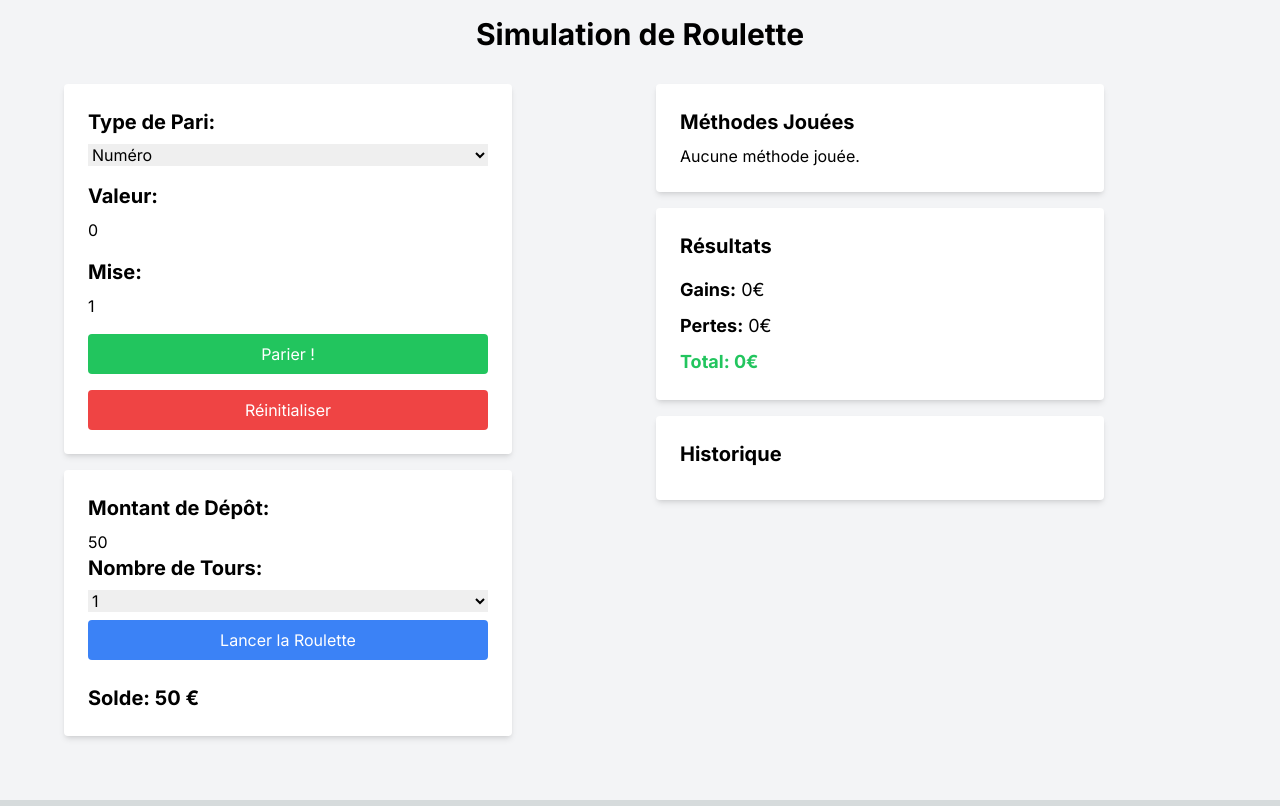
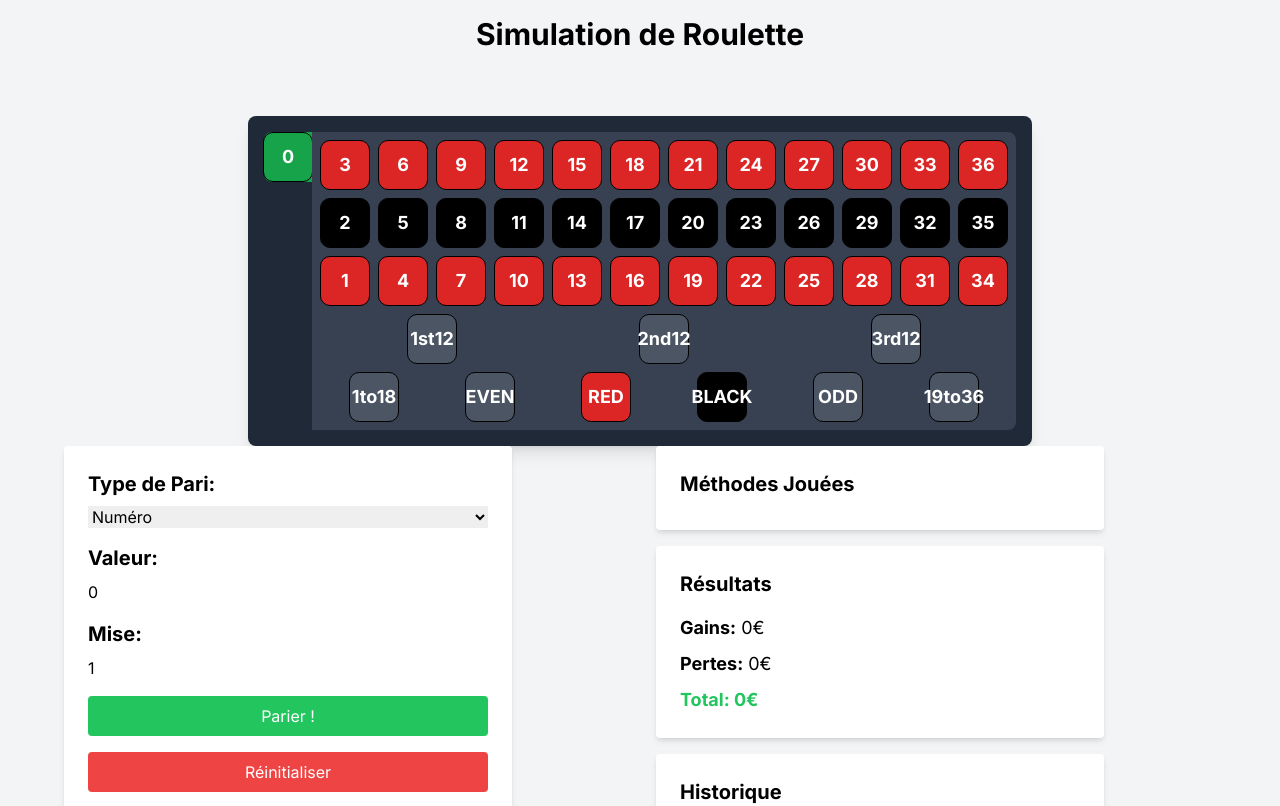
Before and after one commit to Potowai/RouletteSimulator, a Next.js app: page / in a window 1280 px wide. Shown: the top 806 px of the page. Built offline with nearby package versions, Linux system fonts and the light colour scheme.

Commit message:
ajout de la table, couleurs pas bonne

```diff
--- a/app/components/MethodList.jsx
+++ b/app/components/MethodList.jsx
@@ -6,7 +6,7 @@ const MethodList = ({ methods }) => {
   return (
     <div className="bg-white p-6 rounded shadow-md w-full max-w-md text-black">
       <h2 className="text-xl font-bold mb-2">Méthodes Jouées</h2>
-      {methods.length > 0 ? (
+      {methods.length > 0 && (
         <ul>
           {methods.map((method, index) => (
             <li key={index} className="mb-2">
@@ -14,8 +14,6 @@ const MethodList = ({ methods }) => {
             </li>
           ))}
         </ul>
-      ) : (
-        <p>Aucune méthode jouée.</p>
       )}
     </div>
   );
--- a/app/components/Roulette.jsx
+++ b/app/components/Roulette.jsx
@@ -33,7 +33,7 @@ const Roulette = ({ methods, updateResults, updateHistory }) => {
         if (method.type === 'number' && method.value === number) {
           wins += method.amount * 35;
         } else if (method.type === 'color' && method.value === getColor(number)) {
-          wins += method.amount * 1; // Pari couleur paie 1 pour 1
+          wins += method.amount * 2; // Pari couleur paie 1 pour 1
         } else {
           losses += method.amount;
         }
--- /dev/null
+++ b/app/components/RouletteTable.jsx
@@ -0,0 +1,65 @@
+'use client';
+
+import React from 'react';
+
+const RouletteTable = ({ addMethod }) => {
+  const handleCellClick = (number) => {
+    addMethod({ type: 'number', value: number, amount: 1 });
+  };
+
+  const handleSectionClick = (section) => {
+    addMethod({ type: 'section', value: section, amount: 1 });
+  };
+
+  return (
+    <div className="flex justify-center mt-8">
+      <div className="bg-gray-800 p-4 rounded-lg shadow-lg">
+        <div className="flex">
+          <div className="flex flex-col items-center justify-center bg-green-600 w-12 h-full rounded-l-lg">
+            <div className="roulette-cell text-white text-lg font-bold p-4 cursor-pointer" onClick={() => handleCellClick(0)}>0</div>
+          </div>
+          <div className="grid grid-cols-12 gap-2 p-2 bg-gray-700 rounded-r-lg">
+            {[3, 6, 9, 12, 15, 18, 21, 24, 27, 30, 33, 36].map((number) => (
+              <div key={number} className="roulette-cell bg-red-600 text-white text-lg font-bold flex items-center justify-center rounded cursor-pointer" onClick={() => handleCellClick(number)}>{number}</div>
+            ))}
+            {[2, 5, 8, 11, 14, 17, 20, 23, 26, 29, 32, 35].map((number) => (
+              <div key={number} className="roulette-cell bg-black text-white text-lg font-bold flex items-center justify-center rounded cursor-pointer" onClick={() => handleCellClick(number)}>{number}</div>
+            ))}
+            {[1, 4, 7, 10, 13, 16, 19, 22, 25, 28, 31, 34].map((number) => (
+              <div key={number} className="roulette-cell bg-red-600 text-white text-lg font-bold flex items-center justify-center rounded cursor-pointer" onClick={() => handleCellClick(number)}>{number}</div>
+            ))}
+            <div className="col-span-4 flex items-center justify-center">
+              <div className="roulette-cell bg-gray-600 text-white text-lg font-bold flex items-center justify-center rounded cursor-pointer w-full py-4" onClick={() => handleSectionClick('1st12')}>1st12</div>
+            </div>
+            <div className="col-span-4 flex items-center justify-center">
+              <div className="roulette-cell bg-gray-600 text-white text-lg font-bold flex items-center justify-center rounded cursor-pointer w-full py-4" onClick={() => handleSectionClick('2nd12')}>2nd12</div>
+            </div>
+            <div className="col-span-4 flex items-center justify-center">
+              <div className="roulette-cell bg-gray-600 text-white text-lg font-bold flex items-center justify-center rounded cursor-pointer w-full py-4" onClick={() => handleSectionClick('3rd12')}>3rd12</div>
+            </div>
+            <div className="col-span-2 flex items-center justify-center">
+              <div className="roulette-cell bg-gray-600 text-white text-lg font-bold flex items-center justify-center rounded cursor-pointer w-full py-4" onClick={() => handleSectionClick('1to18')}>1to18</div>
+            </div>
+            <div className="col-span-2 flex items-center justify-center">
+              <div className="roulette-cell bg-gray-600 text-white text-lg font-bold flex items-center justify-center rounded cursor-pointer w-full py-4" onClick={() => handleSectionClick('EVEN')}>EVEN</div>
+            </div>
+            <div className="col-span-2 flex items-center justify-center">
+              <div className="roulette-cell bg-red-600 text-white text-lg font-bold flex items-center justify-center rounded cursor-pointer w-full py-4" onClick={() => handleSectionClick('red')}>RED</div>
+            </div>
+            <div className="col-span-2 flex items-center justify-center">
+              <div className="roulette-cell bg-black text-white text-lg font-bold flex items-center justify-center rounded cursor-pointer w-full py-4" onClick={() => handleSectionClick('black')}>BLACK</div>
+            </div>
+            <div className="col-span-2 flex items-center justify-center">
+              <div className="roulette-cell bg-gray-600 text-white text-lg font-bold flex items-center justify-center rounded cursor-pointer w-full py-4" onClick={() => handleSectionClick('ODD')}>ODD</div>
+            </div>
+            <div className="col-span-2 flex items-center justify-center">
+              <div className="roulette-cell bg-gray-600 text-white text-lg font-bold flex items-center justify-center rounded cursor-pointer w-full py-4" onClick={() => handleSectionClick('19to36')}>19to36</div>
+            </div>
+          </div>
+        </div>
+      </div>
+    </div>
+  );
+};
+
+export default RouletteTable;
--- a/app/globals.css
+++ b/app/globals.css
@@ -31,3 +31,58 @@ body {
     text-wrap: balance;
   }
 }
+
+.roulette-table-container {
+  display: flex;
+  gap: 2px;
+  padding: 10px;
+  background-color: grey;
+}
+
+.roulette-column {
+  display: flex;
+  flex-direction: column;
+}
+
+.roulette-grid {
+  display: grid;
+  gap: 2px;
+}
+
+.roulette-row {
+  display: flex;
+}
+
+.roulette-cell {
+  width: 50px;
+  height: 50px;
+  display: flex;
+  justify-content: center;
+  align-items: center;
+  color: white;
+  font-weight: bold;
+  cursor: pointer;
+  border: 1px solid black;
+  border-radius: 10px;
+}
+
+.roulette-cell.green {
+  background-color: green;
+  height: 100%;
+}
+
+.roulette-cell.red {
+  background-color: red;
+}
+
+.roulette-cell.black {
+  background-color: black;
+}
+
+.roulette-row:last-child .roulette-cell {
+  width: calc(100% / 6);
+}
+
+.roulette-row:nth-last-child(2) .roulette-cell {
+  width: calc(100% / 3);
+}
--- a/app/page.tsx
+++ b/app/page.tsx
@@ -6,6 +6,7 @@ import MethodForm from './components/MethodForm';
 import Result from './components/Result';
 import History from './components/History';
 import MethodList from './components/MethodList';
+import RouletteTable from './components/RouletteTable';
 
 const Home = () => {
   const [methods, setMethods] = useState([]);
@@ -31,6 +32,7 @@ const Home = () => {
   return (
     <div className="min-h-screen bg-gray-100 flex flex-col items-center p-4 text-black">
       <h1 className="text-3xl font-bold mb-8">Simulation de Roulette</h1>
+      <RouletteTable addMethod={addMethod} />
       <div className="grid grid-cols-1 lg:grid-cols-2 gap-8 w-full max-w-6xl">
         <div className="space-y-4">
           <MethodForm addMethod={addMethod} resetMethods={resetMethods} />
--- a/app/pages/index.jsx
+++ /dev/null
@@ -1,29 +0,0 @@
-// pages/index.js
-import React, { useState } from 'react';
-import Roulette from '../components/Roulette';
-import MethodForm from '../components/MethodForm';
-import Result from '../components/Result';
-
-const Home = () => {
-  const [methods, setMethods] = useState([]);
-  const [results, setResults] = useState({ wins: 0, losses: 0 });
-
-  const addMethod = (method) => {
-    setMethods([...methods, method]);
-  };
-
-  const updateResults = (newResults) => {
-    setResults(newResults);
-  };
-
-  return (
-    <div>
-      <h1>Simulation de Roulette</h1>
-      <MethodForm addMethod={addMethod} />
-      <Roulette methods={methods} updateResults={updateResults} />
-      <Result results={results} />
-    </div>
-  );
-};
-
-export default Home;
```
